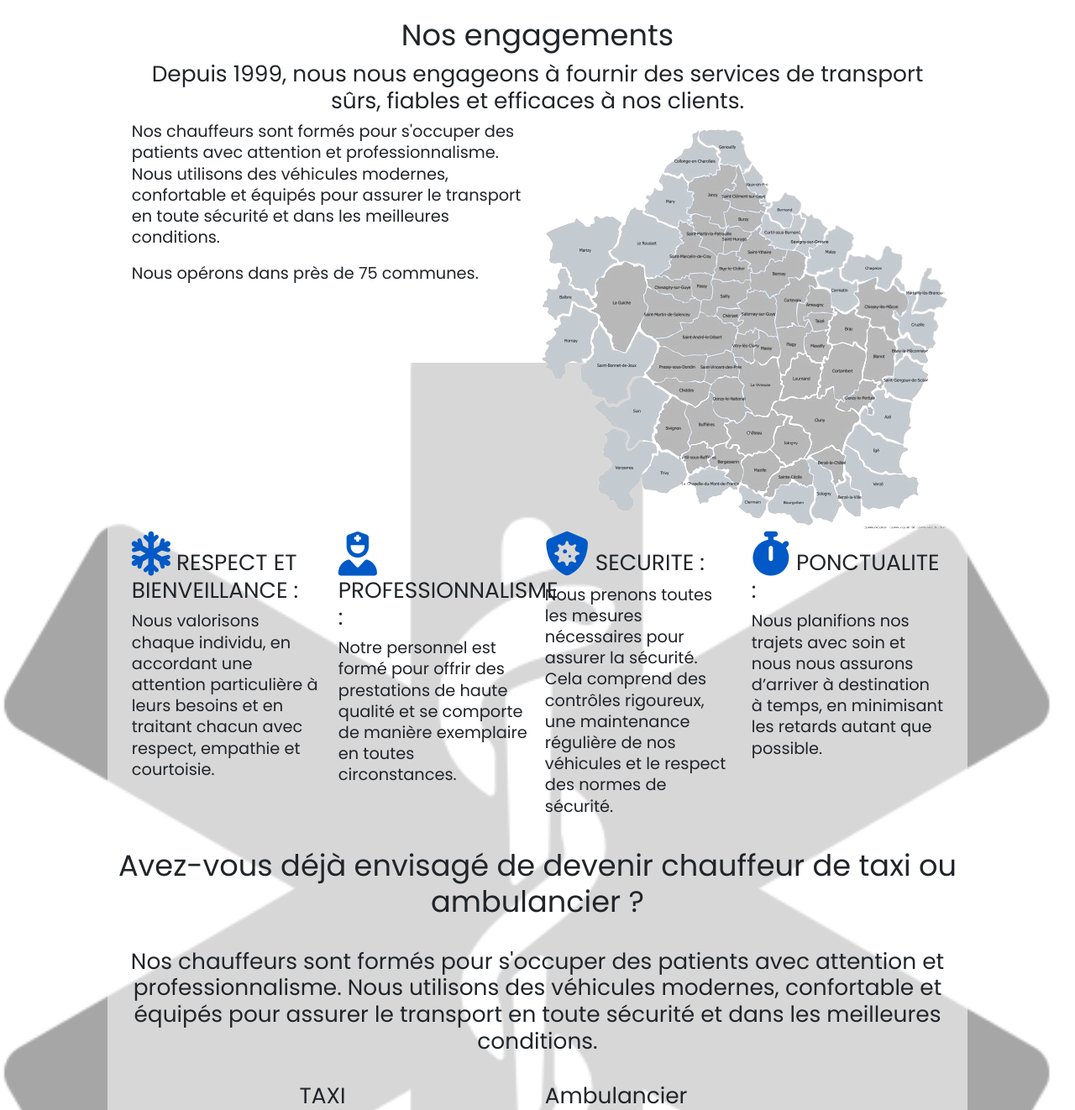
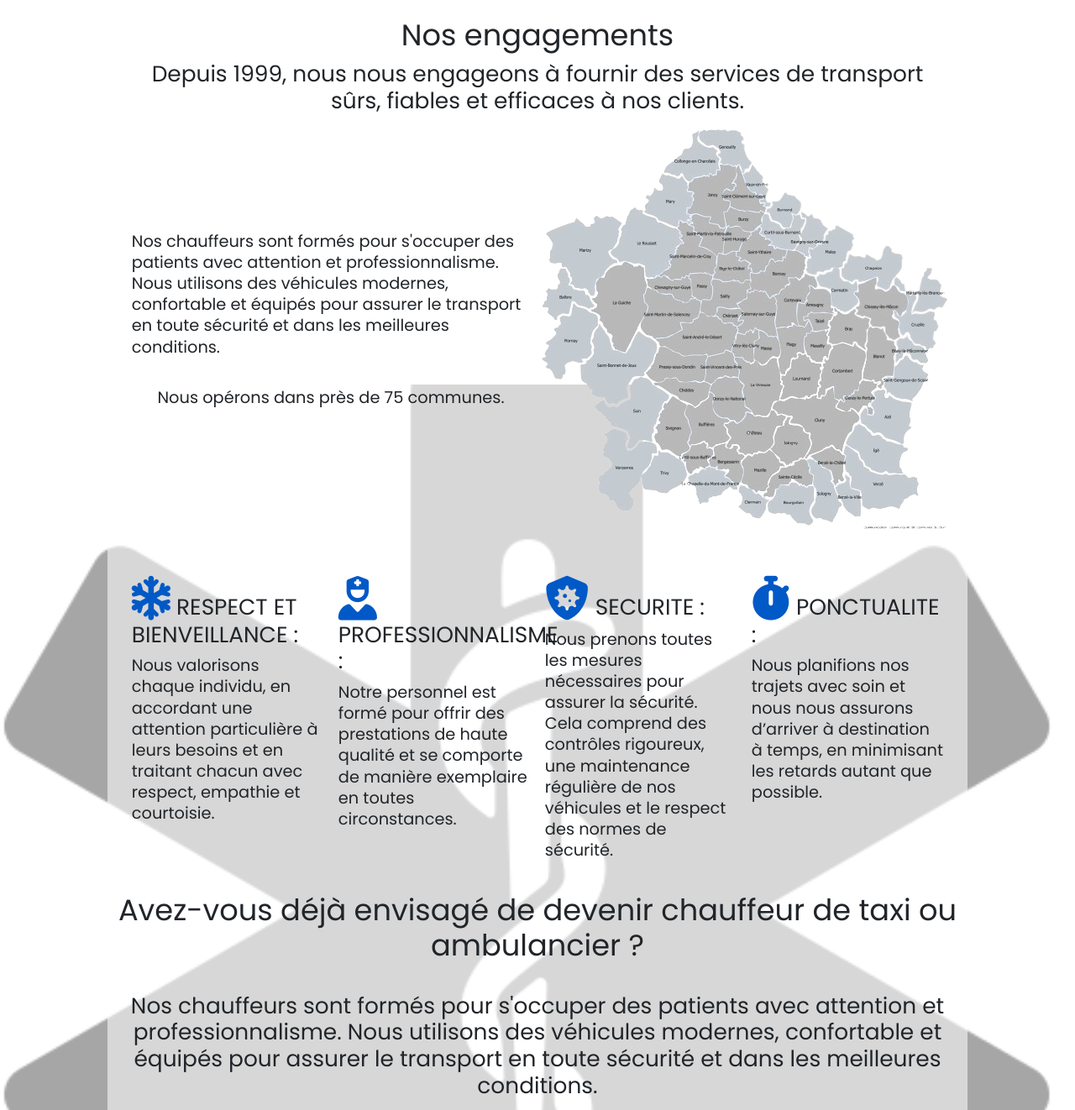
Before and after one commit to GNT-N/LaClunysoise, a Symfony app: template templates/main/aboutUs.html.twig in a window 1280 px wide. Shown: the part 199-1521 px from the top of the page at 84% size. Run offline with Twig, Linux system fonts and the light colour scheme; the template is opened without the code that fills it, so the values that code supplies are empty; style sheets or scripts are compiled from the project's sources; some libraries are stand-ins or nearby versions.

Commit message:
ask update

```diff
--- a/assets/styles/!home.scss
+++ b/assets/styles/!home.scss
@@ -9,23 +9,23 @@
     top: 7%;
     left: 50%;
     transform: translateX(-55%);
-    color: #0059C6!important;
+    color: #0059c6 !important;
 }
 
 small {
-    background-color: hsla(0, 0%, 100%, 0.55)!important;
+    background-color: hsla(0, 0%, 100%, 0.55) !important;
 }
 
 .pages-section {
-    padding-top:200px;
-    background-size:contain;
+    padding-top: 200px;
+    background-size: contain;
     background-repeat: no-repeat;
     background-position: center center;
     background-attachment: fixed;
 }
 
 .container-fluid {
-    width: 80vw!important;
+    width: 80vw !important;
 }
 
 .content {
@@ -59,17 +59,13 @@ small {
 }
 
 .sub-content #about_i {
-    color: #0059C6!important;
+    color: #0059c6 !important;
     font-size: 3rem !important;
 }
 
 @media (max-width: 1200px) {
     .titles-top {
-        top: 19%;
-    }
-
-    .titles-top {
-        top: 19%;
+        top: 20%;
     }
 
     .sub-titles {
@@ -77,7 +73,7 @@ small {
     }
 
     .container-fluid {
-        width: 90vw!important;
+        width: 90vw !important;
     }
 
     .sub-content p {
@@ -85,7 +81,7 @@ small {
     }
 
     .sub-content h1 {
-        padding-bottom: 0!important;
+        padding-bottom: 0 !important;
     }
 
     .img-left {
@@ -105,7 +101,6 @@ small {
     }
 
     .pages-section {
-        margin-top:410px;
+        margin-top: 410px;
     }
-
 }
--- a/assets/styles/home.scss
+++ b/assets/styles/home.scss
@@ -12,7 +12,7 @@
 }
 
 #home h1 {
-  margin-top: 150px !important;
+    margin-top: 230px !important;
     font-size: 3rem !important;
 }
 
--- a/templates/main/aboutUs.html.twig
+++ b/templates/main/aboutUs.html.twig
@@ -8,11 +8,11 @@
         <div class="content">
             <div class="row col-lg-12 sub-content">
 
-                <div class="row col-12">
+                <div class="row col-12 mt-5">
                     <h2 class="text-center">Nos engagements</h2></br>
                     <h4 class="text-center">Depuis 1999, nous nous engageons à fournir des services de transport sûrs, fiables et efficaces à nos clients.</h4>
 
-                    <div class="col-lg-6 col-sm-12 ps-2 pe-2">
+                    <div class="col-lg-6 col-sm-12 ps-2 pe-2 d-flex flex-column align-items-center justify-content-center">
                         <p>Nos chauffeurs sont formés pour s'occuper des patients avec attention et professionnalisme. Nous utilisons des véhicules modernes, confortable et équipés pour assurer le transport en toute sécurité et dans les meilleures conditions.<p>
                         <p>Nous opérons dans près de 75 communes.</p>
                     </div>
@@ -22,22 +22,22 @@
                     </div>
                 </div>
 
-                <div class="col-lg-3 col-sm-12 ps-2 pe-2">
+                <div class="col-lg-3 col-sm-12 ps-2 pe-2 mt-5">
                     <h4><i aria-hidden="true" class="fas fa-snowflake" id="about_i"></i> RESPECT ET BIENVEILLANCE :</h4>
                     <p>Nous valorisons chaque individu, en accordant une attention particulière à leurs besoins et en traitant chacun avec respect, empathie et courtoisie.</p>
                 </div>
 
-                <div class="col-lg-3 col-sm-12 ps-2 pe-2">
+                <div class="col-lg-3 col-sm-12 ps-2 pe-2 mt-5">
                     <h4><i aria-hidden="true" class="fas fa-user-nurse" id="about_i"></i> PROFESSIONNALISME :</h4>
                     <p>Notre personnel est formé pour offrir des prestations de haute qualité et se comporte de manière exemplaire en toutes circonstances.</p>
                 </div>
 
-                <div class="col-lg-3 col-sm-12 ps-2 pe-2">
+                <div class="col-lg-3 col-sm-12 ps-2 pe-2 mt-5">
                     <h4><i aria-hidden="true" class="fas fa-shield-virus" id="about_i"></i> SECURITE :</h4>
                     <p>Nous prenons toutes les mesures nécessaires pour assurer la sécurité. Cela comprend des contrôles rigoureux, une maintenance régulière de nos véhicules et le respect des normes de sécurité.</p>
                 </div>
 
-                <div class="col-lg-3 col-sm-12 ps-2 pe-2">
+                <div class="col-lg-3 col-sm-12 ps-2 pe-2 mt-5">
                     <h4><i aria-hidden="true" class="fas fa-stopwatch" id="about_i"></i> PONCTUALITE :</h4>
                     <p>Nous planifions nos trajets avec soin et nous nous assurons d’arriver à destination à temps, en minimisant les retards autant que possible.</p>
                 </div>
```
Lines whose indentation alone changed are shown as unchanged.
